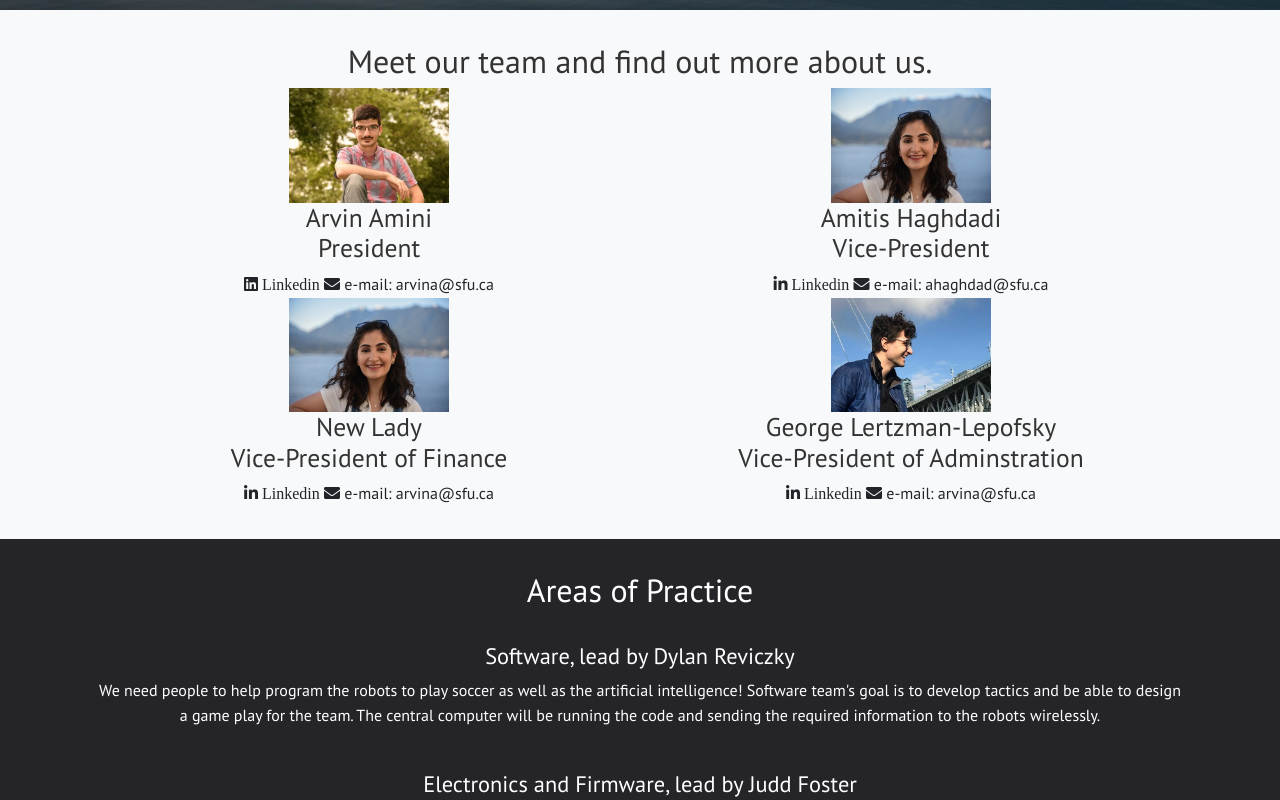
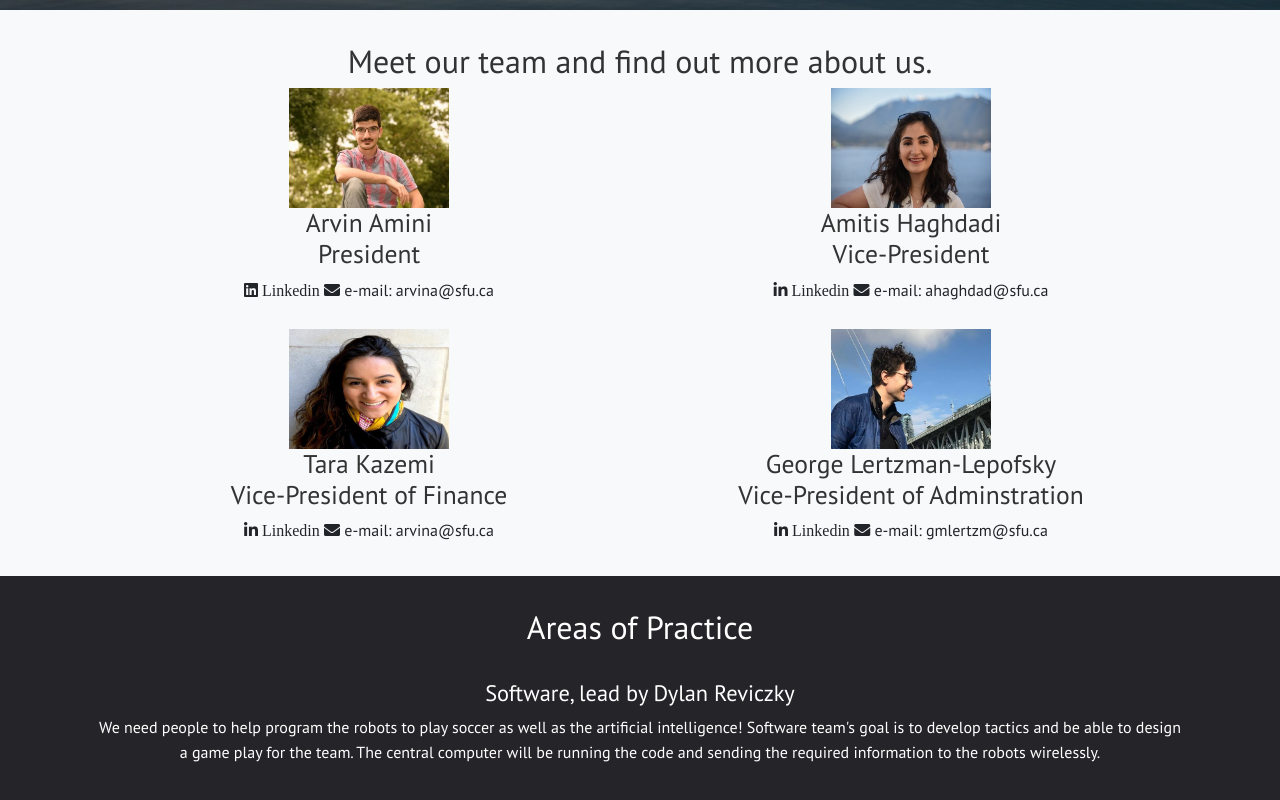
Before and after one commit to SFURobotSoccer/SFURS_Website, a plain HTML site: page index.html in a window 1280 px wide. Shown: the part 790-1590 px from the top of the page. Drawn offline with nearby package versions, Linux system fonts and the light colour scheme.

Commit message:
Add files via upload

```diff
--- a/index.html
+++ b/index.html
@@ -109,9 +109,9 @@
             <div class="sideStackTop">
                 <div id="l">
 
-                    <img src="img/arvin.jpg" alt="">
+                    <img src="img/arvin.jpg" alt="" style="width:160px;height:120px;">
                     <div class="container">
-                        <h4>Arvin Amini<br> President</h4>
+                        <h4>Arvin Amini <br> President</h4>
                         <a href="https://www.linkedin.com/in/arvin-amini" class="btn-light">
                             <i class="fab fa-linkedin"> Linkedin</i>
                         </a>
@@ -122,7 +122,7 @@
                 </div>
 
                 <div id="r">
-                    <img src="img/amitis.jpg" alt="">
+                    <img src="img/amitis.jpg" alt="" style="width:160px;height:120px;">
 
                     <div class="container">
                         <h4>Amitis Haghdadi <br> Vice-President</h4>
@@ -137,17 +137,18 @@
 
                 </div>
             </div>
+		<br>
             <div class="sideStackBottom">
 
 
                 <div id="ll">
 
-                    <img src="img/amitis.jpg" alt="">
+                    <img src="img/tara.jpg" alt="" style="width:160px;height:120px;">
                     <div class="container">
-                        <h4>New Lady
+                        <h4>Tara Kazemi
                             <br>Vice-President of Finance</h4>
                     </div>
-                    <a href="https://www.linkedin.com/in/amitis-haghdadi-397ba5140/" class="btn-light">
+                    <a href="https://www.linkedin.com/in/tarahk/" class="btn-light">
                         <i class="fab fa-linkedin-in"> Linkedin</i>
                     </a>
                     <a href="mailto:ahaghdad@sfu.ca?Subject=SFU%20Robot%20Club" class="btn-light">
@@ -156,7 +157,7 @@
                 </div>
                 <div id="rr">
 
-                    <img src="img/george.jpg" alt="">
+                    <img src="img/george.jpg" alt="" style="width:160px;height:120px;">
                     <div class="container">
                         <h4>George Lertzman-Lepofsky
                             <br>Vice-President of Adminstration</h4>
@@ -165,7 +166,7 @@
                         <i class="fab fa-linkedin-in"> Linkedin</i>
                     </a>
                     <a href="mailto:gmlertzm@sfu.ca?Subject=SFU%20Robot%20Club" class="btn-light">
-                        <i class="fas fa-envelope"></i> e-mail: arvina@sfu.ca
+                        <i class="fas fa-envelope"></i> e-mail: gmlertzm@sfu.ca
                     </a>
                 </div>
             </div>
```
